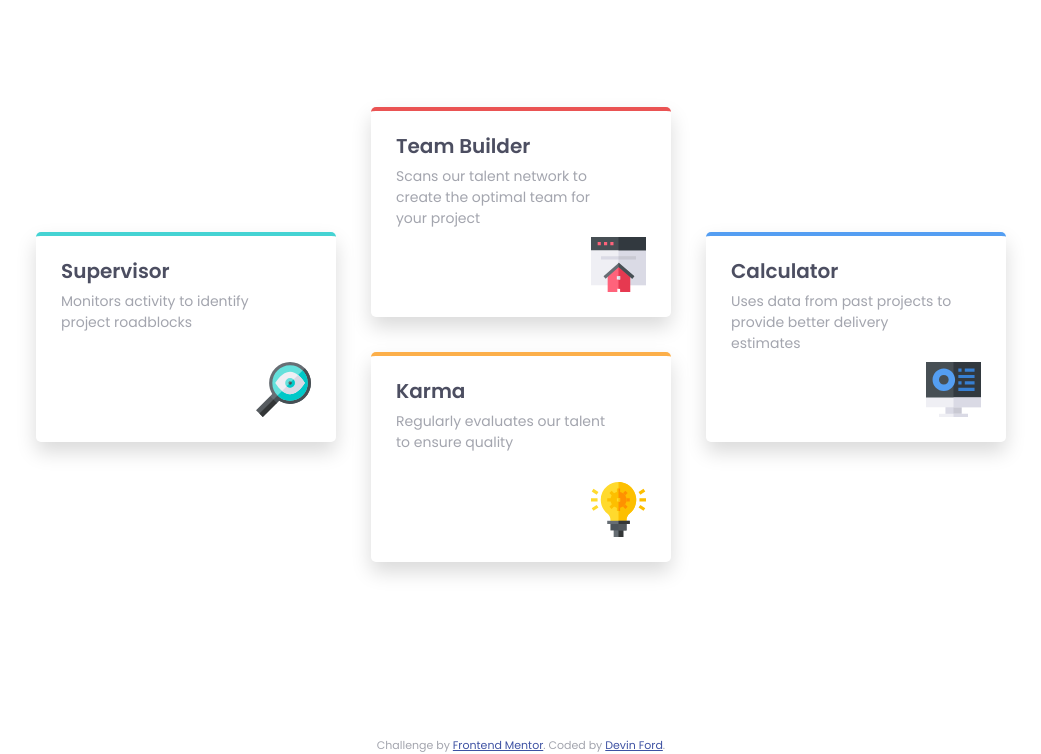
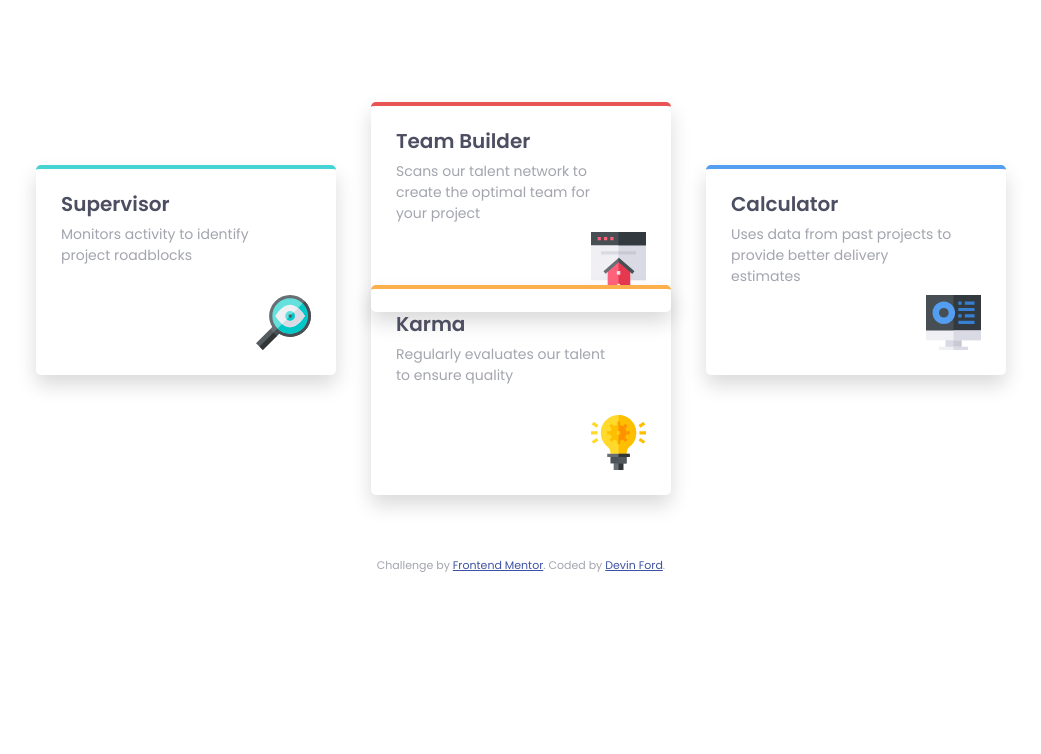
Before and after one commit to devindford/four-card-feature, a plain HTML site: page index.html in a window 1536 px wide. Shown: the part 257-1011 px from the top of the page, without its empty margins (247-1288 px from the left). After the commit the page ends 831 px from the top, so only its background shows below. Drawn offline with Linux system fonts and the light colour scheme.

Commit message:
Fixed view height issue

```diff
--- a/index.html
+++ b/index.html
@@ -44,7 +44,7 @@
       <div class="box karma-box">
         <h3>Karma</h3>
         <p>Regularly evaluates our talent to ensure quality</p>
-        <img src="./images/icon-karma.svg" alt="lightbulb" />
+        <img src="./images/icon-karma.svg" alt="light bulb" />
       </div>
 
       <div class="box calculator-box">
--- a/style.css
+++ b/style.css
@@ -20,10 +20,6 @@ html {
 }
 
 /* *Global Styling */
-
-body {
-  min-height: 100vh;
-}
 
 h1,
 h2 {
@@ -162,6 +158,7 @@ footer {
 @media screen and (min-width: 1340px) {
   .hero {
     padding-top: 0px;
+    min-height: 10vh;
   }
 
   h1,
@@ -182,6 +179,7 @@ footer {
     grid-template-rows: repeat(3, 1fr);
     width: 90%;
     margin: auto;
+    max-height: 70vh;
   }
 
   .supervisor-box {
@@ -207,4 +205,7 @@ footer {
     margin-left: 20px;
     justify-self: start;
   }
+  footer {
+    padding: 0;
+  }
 }
```
